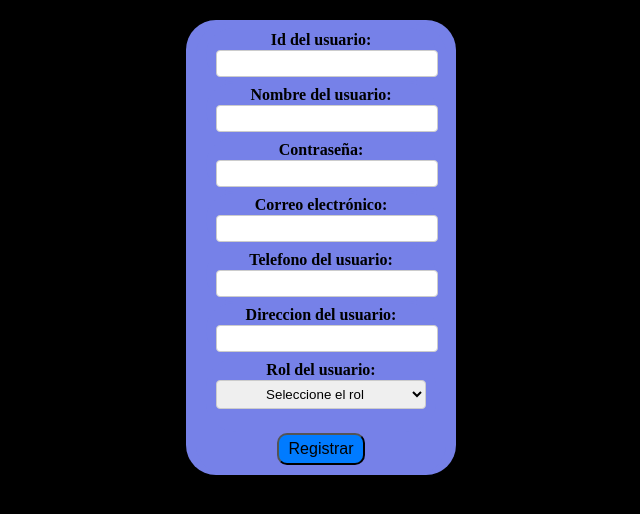
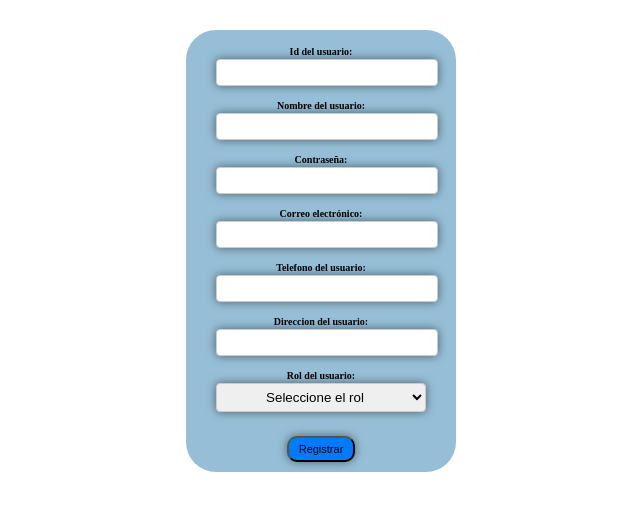
Before and after one commit to DiegoMartinez2094/Biblioteca_react, a React (Vite) app: page / in a window 1280 px wide. Shown: the top 514 px of the page, without its empty margins (319-959 px from the left). Built offline with nearby package versions, Linux system fonts and the light colour scheme.

Commit message:
refactor: :lipstick: refactor style
inprove style register user

```diff
--- a/src/Components/login/registro.css
+++ b/src/Components/login/registro.css
@@ -1,41 +1,44 @@
 /* registro.css */
+#contenedor{
+  box-shadow: 0 0 10px rgba(0, 0, 0, 0.1);
+}
+
 body{
-  background-color: #000000;
-  margin-top: 20px;
+  background-color: #ffffff;
+  margin-top: 30px;
 }
-/* Estilos para el contenedor principal del formulario */
+
 div {
   max-width: 250px;
   margin:1px auto;
   padding-left: 10px;
   padding-right: 10px;
-  background-color: #7681e8;
+  background-color: #96bfd7;
   border-radius: 30px;
-  text-align: center; /* Centro el contenido horizontalmente */
+  text-align: center;
   padding-top: 3px;
-
 }
 
-/* Estilos para las etiquetas de los campos */
+
 label {
   text-align: center;
-  display: block;
   font-weight: bold;
-  margin-bottom: 1px; /* Reducido el espacio entre etiquetas */
+  margin-bottom: 1px;
+  font-size: 10px;
+  margin-bottom: 5px;
 }
 
-/* Estilos para los campos de entrada */
 input, select {
   padding: 5px;
   margin-bottom: 5px;
-/* Añadido un valor de espacio entre campos */
+
   border: 1px solid #ccc;
   border-radius: 4px;
   width: 100%;
   text-align: center;
+  box-shadow: 0 0 10px rgba(0, 0, 0, 0.5);
 }
 
-/* Estilos para el botón */
 button {
   padding: 5px 10px;
   background-color: #007bff;
@@ -43,12 +46,13 @@ button {
   border-color: black;
   border-radius: 10px;
   cursor: pointer;
-  font-size: 16px;
+  font-size: 11px;
   transition: background-color 0.5s ease;
-  margin-bottom: 10px; /* Reducido el espacio superior del botón */
+  margin-bottom: 10px;
+  box-shadow: 0 0 10px rgba(0, 0, 0, 0.5);
 }
 
-/* Estilos para el botón al pasar el cursor por encima */
+
 button:hover {
   background-color: #f8f9fb;
 }
```
